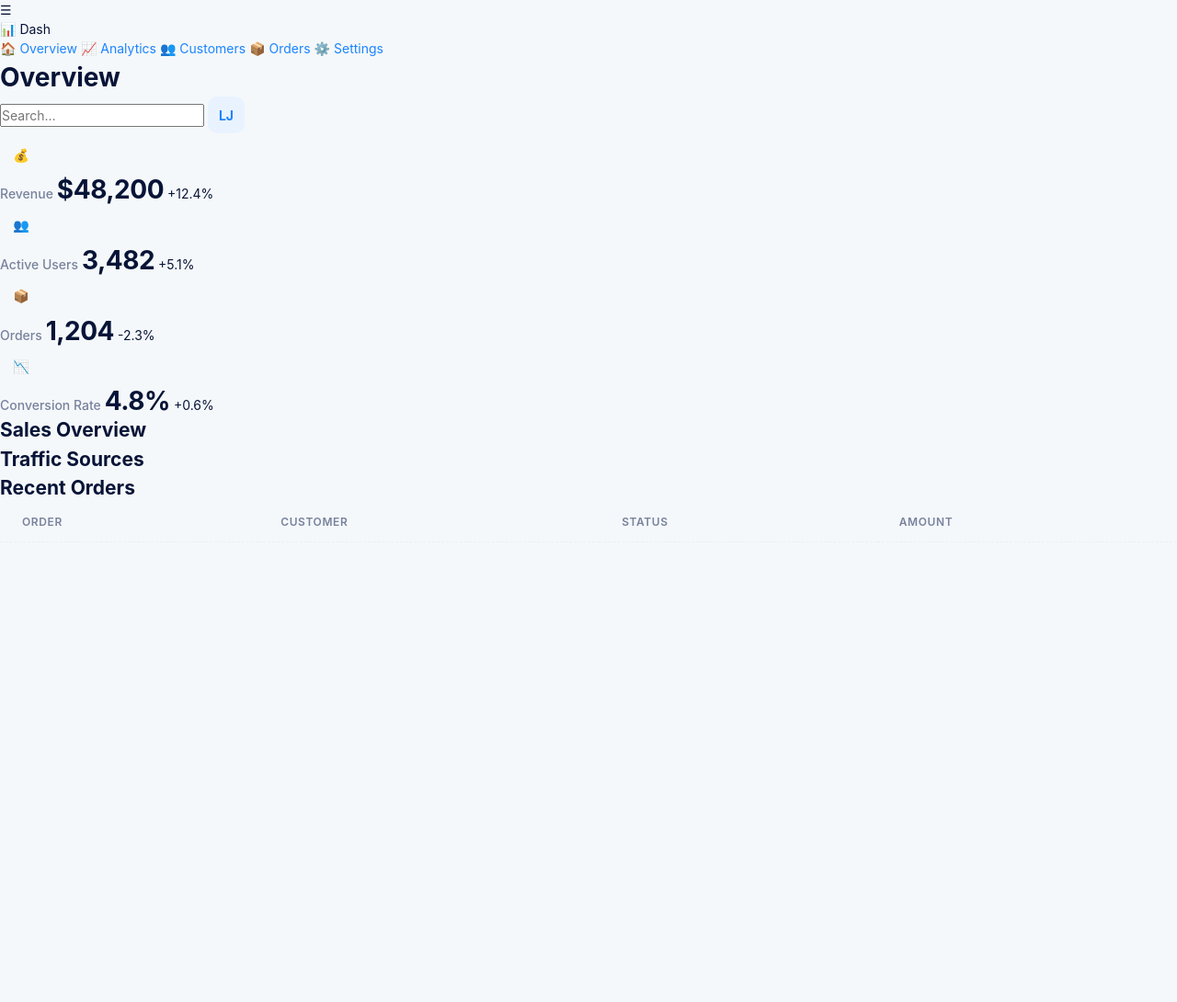
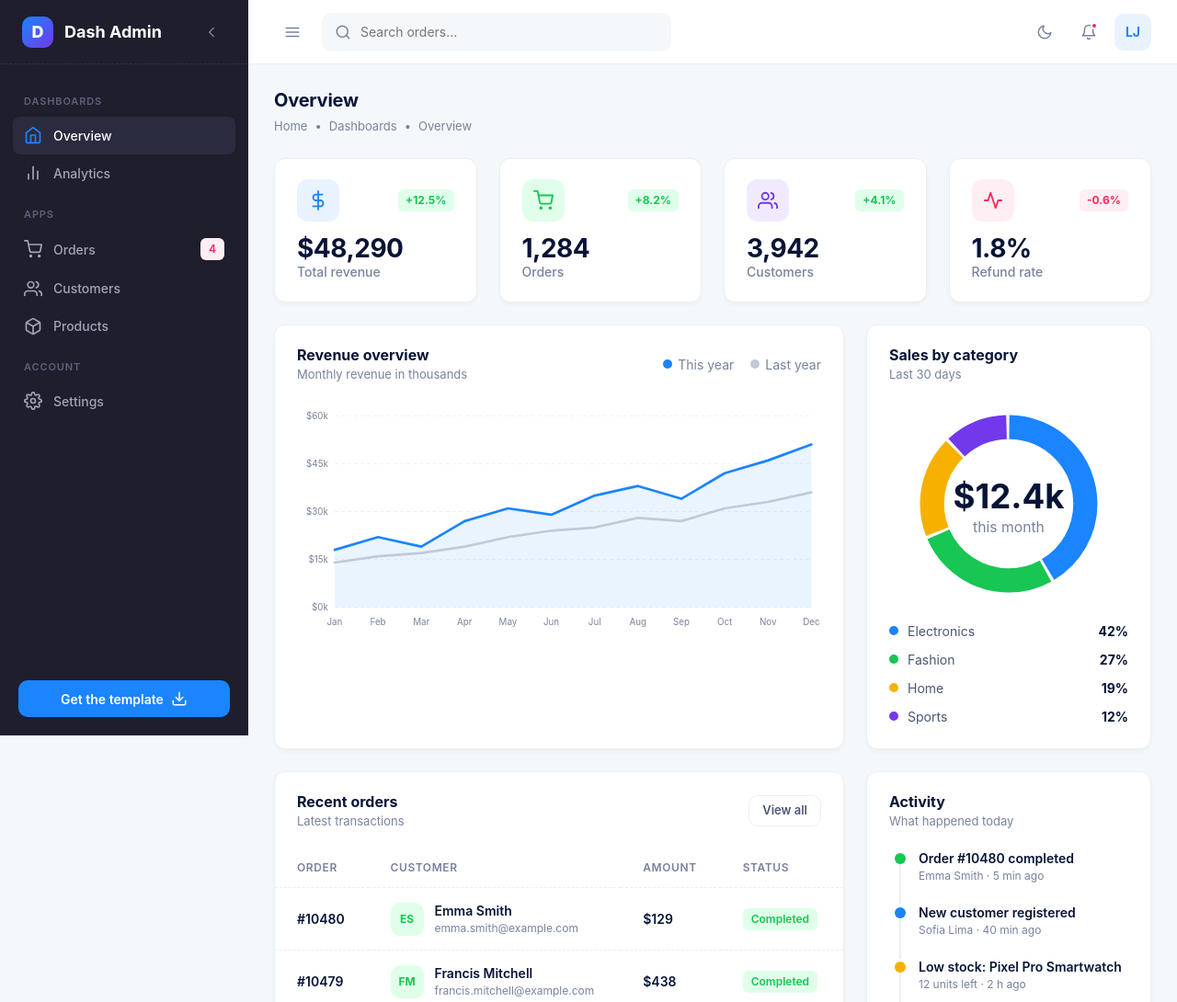
Before and after one commit to lenivalestevao/responsive-dashboard-template, a plain HTML site: page index.html in a window 1280 px wide. Shown: the top 1090 px of the page at 92% size. Before the commit the page ends 800 px from the top, so only its background shows below. Drawn offline with Linux system fonts and the light colour scheme.

Commit message:
Update index.html

```diff
--- a/index.html
+++ b/index.html
@@ -1,103 +1,90 @@
 <!DOCTYPE html>
-<html lang="en">
+<html lang="en" data-theme="light">
 <head>
 <meta charset="UTF-8">
 <meta name="viewport" content="width=device-width, initial-scale=1.0">
-<title>Dashboard Template</title>
+<meta name="description" content="Dash Admin: a free, responsive admin dashboard template in plain HTML, CSS and JavaScript.">
+<title>Dash Admin | Responsive Dashboard Template</title>
 <link rel="stylesheet" href="style.css">
 </head>
 <body>
 
-<button class="menu-toggle" id="menuToggle" aria-label="Toggle menu">☰</button>
+<aside class="aside" id="aside">
+  <div class="aside-brand">
+    <a href="#/dashboard" class="brand"><span class="brand-mark">D</span><span class="brand-text">Dash Admin</span></a>
+    <button class="icon-btn aside-collapse" data-action="toggle-aside" aria-label="Collapse sidebar"><span data-icon="chevron-left"></span></button>
+  </div>
+  <nav class="menu" id="menu" aria-label="Main"></nav>
+  <div class="aside-footer">
+    <a class="btn btn-primary btn-block" href="https://github.com/lenivalestevao/responsive-dashboard-template" target="_blank" rel="noopener"><span class="aside-footer-text">Get the template</span><span data-icon="download"></span></a>
+  </div>
+</aside>
+<div class="overlay" data-action="close-drawer"></div>
 
-<aside class="sidebar" id="sidebar">
-<div class="sidebar-header">
-<span class="logo">📊 Dash</span>
+<div class="wrapper">
+  <header class="header">
+    <button class="icon-btn burger" data-action="open-drawer" aria-label="Open menu"><span data-icon="menu"></span></button>
+    <label class="search">
+      <span data-icon="search"></span>
+      <input type="search" id="globalSearch" placeholder="Search orders..." autocomplete="off">
+    </label>
+    <div class="header-right">
+      <button class="icon-btn" data-action="toggle-theme" aria-label="Toggle dark mode" id="themeBtn"><span data-icon="moon"></span></button>
+
+      <div class="dd" id="ddNotif">
+        <button class="icon-btn" data-action="dd" aria-label="Notifications"><span data-icon="bell"></span><i class="dot"></i></button>
+        <div class="dd-menu dd-wide">
+          <div class="dd-head">Notifications <span class="badge badge-primary">4 new</span></div>
+          <a class="dd-item" href="#/orders"><span class="dd-ico success"><span data-icon="cart"></span></span><span><b>New order #10480</b><small>Emma Smith paid $258 · 5 min ago</small></span></a>
+          <a class="dd-item" href="#/customers"><span class="dd-ico primary"><span data-icon="users"></span></span><span><b>12 new customers</b><small>Signed up this week · 2 h ago</small></span></a>
+          <a class="dd-item" href="#/products"><span class="dd-ico warning"><span data-icon="package"></span></span><span><b>Low stock alert</b><small>Pixel Pro Smartwatch has 12 left · 5 h ago</small></span></a>
+          <a class="dd-item" href="#/analytics"><span class="dd-ico info"><span data-icon="trending"></span></span><span><b>Traffic is up 18%</b><small>Best week this quarter · yesterday</small></span></a>
+        </div>
+      </div>
+
+      <div class="dd" id="ddUser">
+        <button class="avatar" data-action="dd" aria-label="Account menu">LJ</button>
+        <div class="dd-menu">
+          <div class="dd-user">
+            <span class="avatar avatar-lg">LJ</span>
+            <span><b>Leni Junior</b><small>leni@example.com</small></span>
+          </div>
+          <a class="dd-item" href="#/settings/profile"><span data-icon="user"></span> My profile</a>
+          <a class="dd-item" href="#/orders"><span data-icon="cart"></span> My orders <span class="badge badge-success">12</span></a>
+          <a class="dd-item" href="#/settings/security"><span data-icon="shield"></span> Security</a>
+          <a class="dd-item" href="#/settings"><span data-icon="settings"></span> Account settings</a>
+          <button class="dd-item" data-action="toggle-theme"><span data-icon="moon"></span> Dark mode</button>
+          <div class="dd-sep"></div>
+          <button class="dd-item" data-action="signout"><span data-icon="logout"></span> Sign out</button>
+        </div>
+      </div>
+    </div>
+  </header>
+
+  <div class="toolbar">
+    <div>
+      <h1 id="pageTitle">Overview</h1>
+      <ul class="crumbs" id="crumbs"></ul>
+    </div>
+    <div class="toolbar-actions" id="toolbarActions"></div>
+  </div>
+
+  <main class="content" id="view"></main>
+
+  <footer class="footer">
+    <span>&copy; 2026 Dash Admin. Free and MIT licensed.</span>
+    <span>Made by <a href="https://github.com/lenivalestevao" target="_blank" rel="noopener">Leni Junior</a></span>
+  </footer>
 </div>
-<nav class="sidebar-nav">
-<a href="#" class="nav-link active">🏠 Overview</a>
-<a href="#" class="nav-link">📈 Analytics</a>
-<a href="#" class="nav-link">👥 Customers</a>
-<a href="#" class="nav-link">📦 Orders</a>
-<a href="#" class="nav-link">⚙️ Settings</a>
-</nav>
-</aside>
 
-<div class="overlay" id="overlay"></div>
-
-<main class="main">
-<header class="topbar">
-<h1>Overview</h1>
-<div class="topbar-right">
-<input type="search" placeholder="Search..." class="search-input">
-<div class="avatar">LJ</div>
+<div class="modal" id="modal" hidden>
+  <div class="modal-dialog" role="dialog" aria-modal="true" aria-labelledby="modalTitle">
+    <div class="modal-head"><h3 id="modalTitle"></h3><button class="icon-btn" data-action="modal-close" aria-label="Close"><span data-icon="x"></span></button></div>
+    <div class="modal-body" id="modalBody"></div>
+    <div class="modal-foot" id="modalFoot"></div>
+  </div>
 </div>
-</header>
-
-<section class="stats-grid">
-<div class="stat-card">
-<div class="stat-icon">💰</div>
-<div class="stat-body">
-<span class="stat-label">Revenue</span>
-<span class="stat-value">$48,200</span>
-<span class="stat-change positive">+12.4%</span>
-</div>
-</div>
-<div class="stat-card success">
-<div class="stat-icon">👥</div>
-<div class="stat-body">
-<span class="stat-label">Active Users</span>
-<span class="stat-value">3,482</span>
-<span class="stat-change positive">+5.1%</span>
-</div>
-</div>
-<div class="stat-card warning">
-<div class="stat-icon">📦</div>
-<div class="stat-body">
-<span class="stat-label">Orders</span>
-<span class="stat-value">1,204</span>
-<span class="stat-change negative">-2.3%</span>
-</div>
-</div>
-<div class="stat-card danger">
-<div class="stat-icon">📉</div>
-<div class="stat-body">
-<span class="stat-label">Conversion Rate</span>
-<span class="stat-value">4.8%</span>
-<span class="stat-change positive">+0.6%</span>
-</div>
-</div>
-</section>
-
-<section class="panels-row">
-<div class="panel">
-<h2>Sales Overview</h2>
-<div class="chart-placeholder" id="chartPlaceholder"></div>
-</div>
-<div class="panel">
-<h2>Traffic Sources</h2>
-<ul class="legend-list" id="trafficList"></ul>
-</div>
-</section>
-
-<section class="panel">
-<h2>Recent Orders</h2>
-<div class="table-wrap">
-<table>
-<thead>
-<tr>
-<th>Order</th>
-<th>Customer</th>
-<th>Status</th>
-<th>Amount</th>
-</tr>
-</thead>
-<tbody id="ordersBody"></tbody>
-</table>
-</div>
-</section>
-
-</main>
+<div class="toasts" id="toasts" aria-live="polite"></div>
 
 <script src="script.js"></script>
 </body>
```
